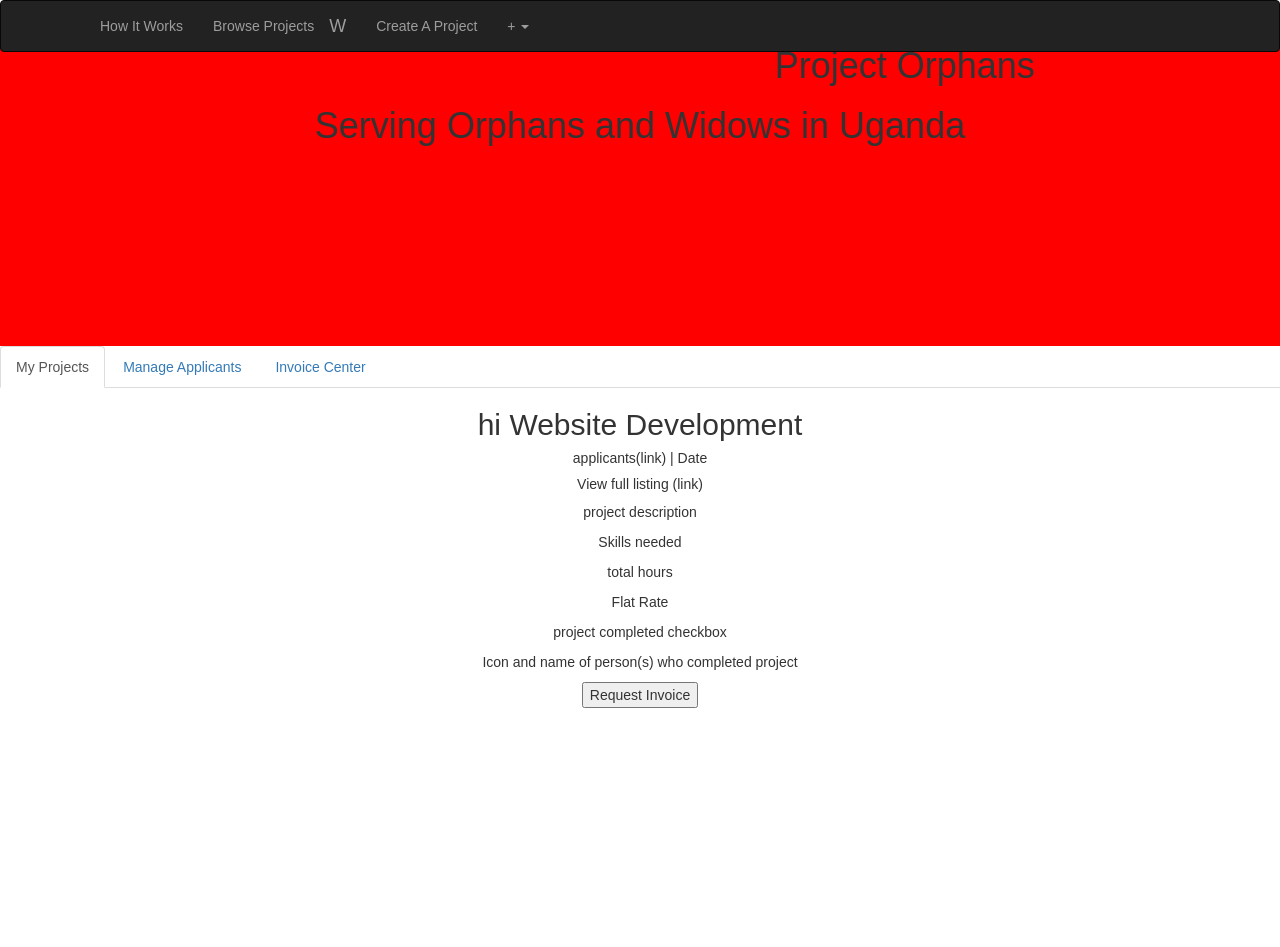
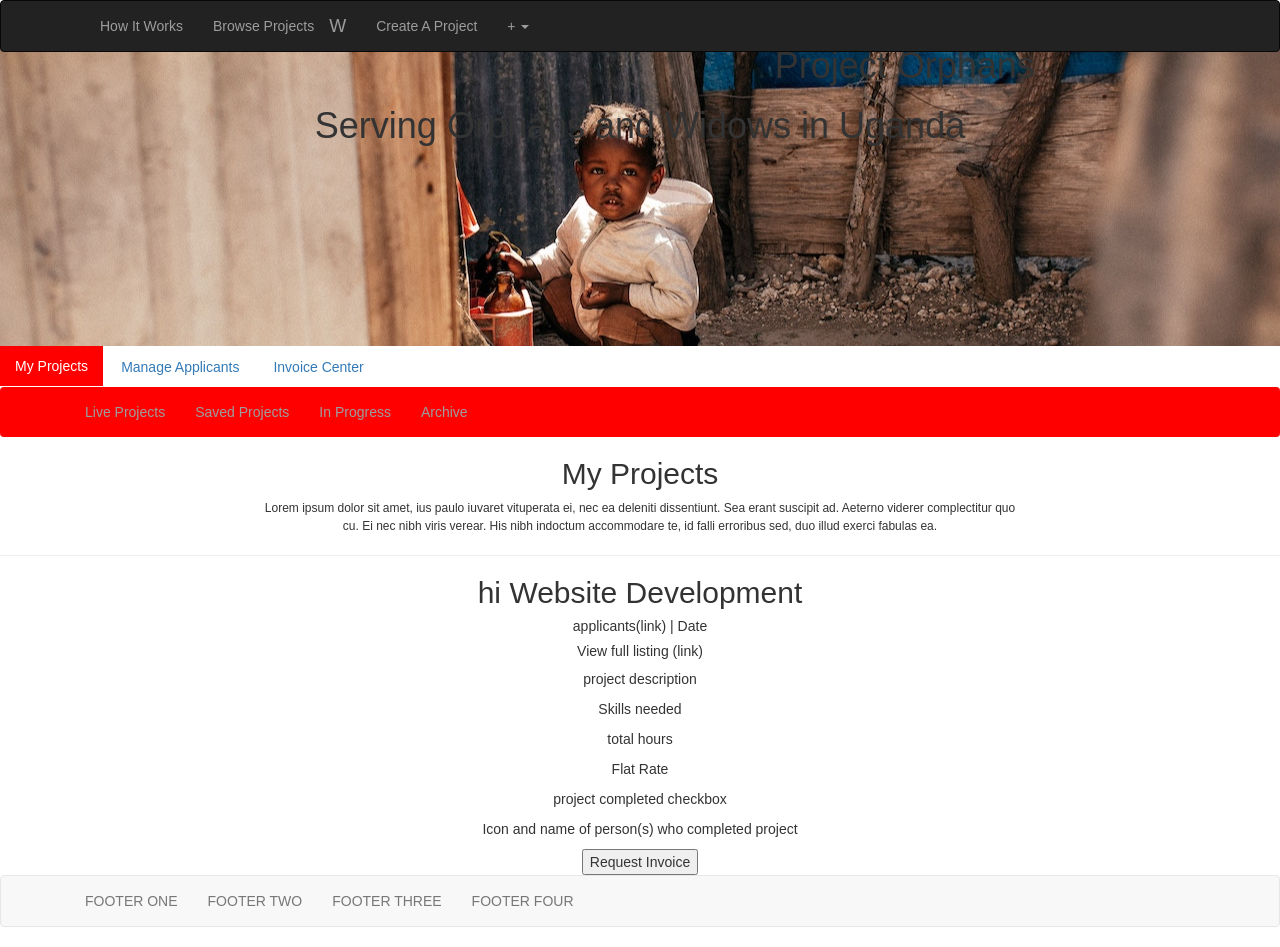
Before and after one commit to lamaya/mockup, a React (Create React App) app in the folder mockup/: page / in a window 1280 px wide. Before the commit the page ends 800 px from the top, so only its background shows below. Built offline with nearby package versions, Linux system fonts and the light colour scheme.

Commit message:
adds color to tabs and footer

```diff
--- a/mockup/src/App.js
+++ b/mockup/src/App.js
@@ -10,6 +10,14 @@ class App extends Component {
       <div className="App">
       <NavBar />
       <Home />
+      <Navbar stickyBottom >
+        <Nav>
+        <NavItem eventKey={1} href="#">FOOTER ONE</NavItem>
+        <NavItem eventKey={2} href="#">FOOTER TWO</NavItem>
+        <NavItem eventKey={2} href="#">FOOTER THREE</NavItem>
+        <NavItem eventKey={2} href="#">FOOTER FOUR</NavItem>
+        </Nav>
+      </Navbar>
       </div>
     );
   }
--- a/mockup/src/Components/Home.js
+++ b/mockup/src/Components/Home.js
@@ -32,7 +32,7 @@ componentDidMount(){
     let info = this.state.info
     let label = this.state.label
     const tabsInstance = (
-    <Tabs defaultActiveKey={1} animation={false} id="noanim-tab-example">
+    <Tabs defaultActiveKey={1} animation={true} id="noanim-tab-example">
      <Tab eventKey={1} title="My Projects"><MyProjects namee={label} /></Tab>
       <Tab eventKey={2} title="Manage Applicants">Manage Applicants</Tab>
       <Tab eventKey={3} title="Invoice Center" >Invoice Center</Tab>
--- a/mockup/src/Components/MyProjects.js
+++ b/mockup/src/Components/MyProjects.js
@@ -1,4 +1,7 @@
 import React, { Component } from 'react';
+import { Nav, Navbar,NavItem,MenuItem,NavDropdown } from 'react-bootstrap';
+import { tabsInstance, Tab, Tabs } from 'react-bootstrap';
+
 
 function MyProjects(props){
   const label = props.title;
@@ -6,7 +9,22 @@ function MyProjects(props){
   // const {to, label} = props.details;
 
 return(
-  <div>
+  <div className="MyProjects">
+    <Navbar style={{"backgroundColor": "red", "border": "none"}}inverse collapseOnSelect>
+      <Nav>
+        <NavItem eventKey={1} href="#">Live Projects</NavItem>
+        <NavItem eventKey={2} href="#">Saved Projects</NavItem>
+        <NavItem eventKey={2} href="#">In Progress</NavItem>
+        <NavItem eventKey={2} href="#">Archive</NavItem>
+      </Nav>
+  </Navbar>
+  <div className="my-proj-header">
+    <h2>My Projects</h2>
+    <p style={{"fontSize": "12px", "padding": "0 20%"}}>Lorem ipsum dolor sit amet, ius paulo iuvaret vituperata ei, nec ea deleniti dissentiunt. Sea erant suscipit ad. Aeterno viderer complectitur quo cu. Ei nec nibh viris verear. His nibh indoctum accommodare te, id falli erroribus sed, duo illud exerci fabulas ea.
+    </p>
+    <hr />
+  </div>
+  <div className="project-info">
     <h2>hi {props.namee}</h2>
     <h5>applicants(link) | Date</h5>
     <h5>View full listing (link)</h5>
@@ -18,8 +36,9 @@ return(
     <p>project completed checkbox</p>
     <p>Icon and name of person(s) who completed project</p>
     <button>Request Invoice</button>
-
-  </div>)
+  </div>
+  </div>
+  )
 
 }
 
--- a/mockup/src/Components/NavBar.js
+++ b/mockup/src/Components/NavBar.js
@@ -32,7 +32,9 @@ const navbarInstance = (
       </Nav>
       </Nav>
     </Navbar.Collapse>
+
   </Navbar>
+
   )
 return(
   <div>
--- a/mockup/src/index.css
+++ b/mockup/src/index.css
@@ -5,7 +5,19 @@ body {
 }
 
 .project-header{
-  background-color: red;
+  background: url(/proj-orphans.jpg) no-repeat center;
   height: 300px;
   margin-top: -2%;
 }
+
+.nav-tabs>li.active>a, .nav-tabs>li.active>a:focus, .nav-tabs>li.active>a:hover {
+    color: white;
+    cursor: default;
+    background-color: #f00;
+    border-radius: 0px;
+    border: none;
+}
+
+.nav-tabs {
+    border-bottom: none;
+}
```
Also changed, not shown: mockup/public/proj-orphans.jpg (added).
